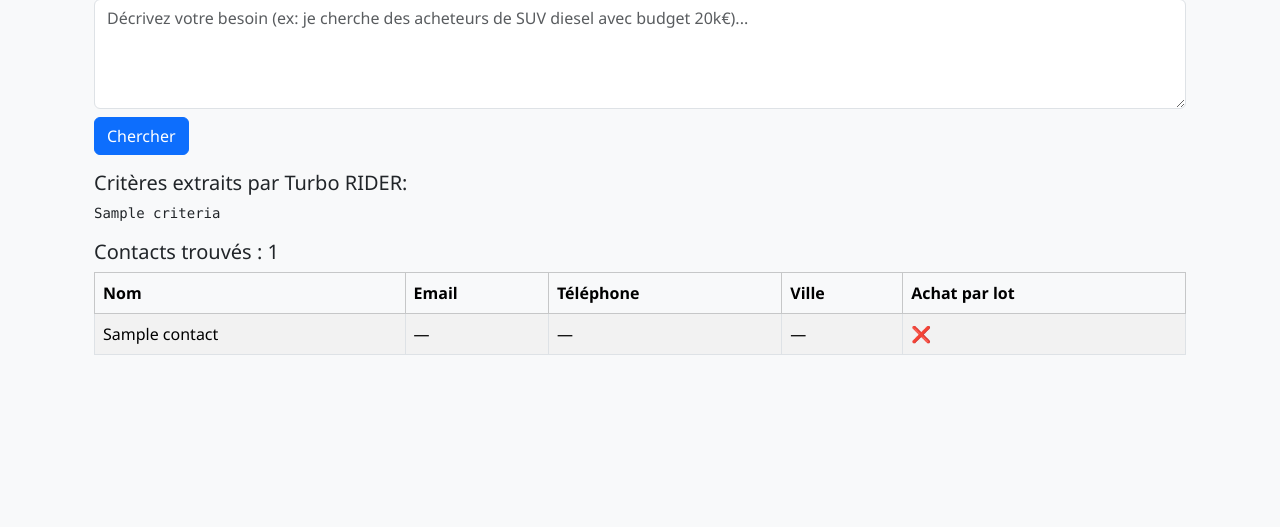
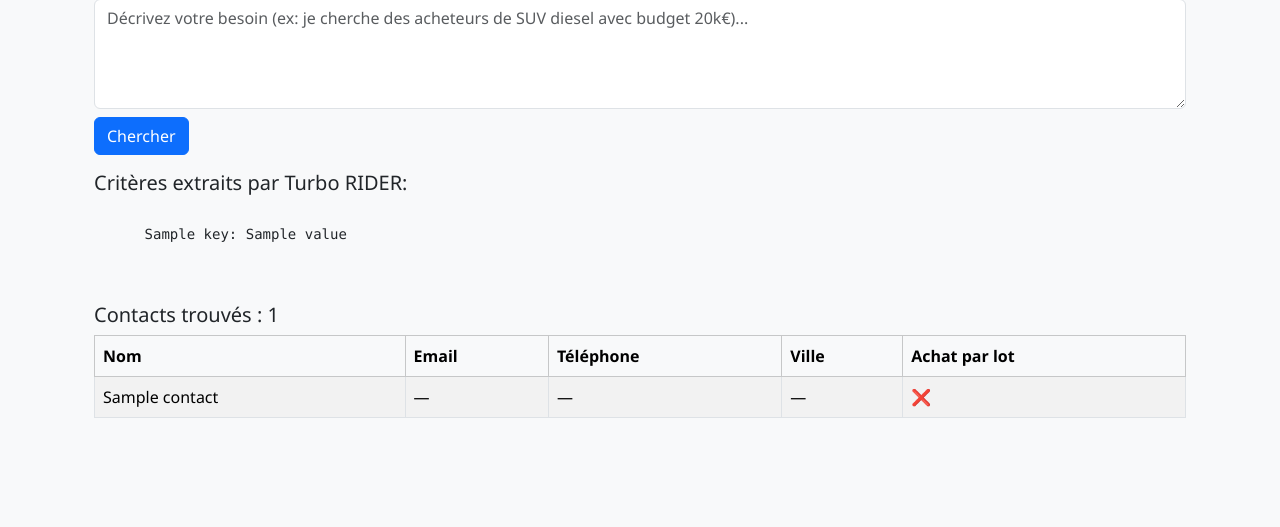
Before and after one commit to Jeffribouchon/pcb-carmanagerpro-docker, a Flask app: template templates/ai_contacts.html in a window 1280 px wide. Shown: the part 172-699 px from the top of the page. Run offline with Flask 3, Linux system fonts and the light colour scheme; the template is opened without the code that fills it: most values are stand-ins (such as "Sample title", 1, 10 or a date in 2020); parts of the project's set-up code (start-up, migrations or seed data) failed here and were passed over.

Commit message:
Update ai_contacts.html

```diff
--- a/templates/ai_contacts.html
+++ b/templates/ai_contacts.html
@@ -29,7 +29,11 @@
 
   {% if criteria %}
     <h5>Critères extraits par Turbo RIDER:</h5>
-    <pre>{{ criteria | safe }}</pre>
+    <pre>
+      {% for key, value in criteria.items() if value is not none %}
+      {{ key }}: {{ value }}
+      {% endfor %}
+    </pre>
   {% endif %}
 
   {% if results %}
```
